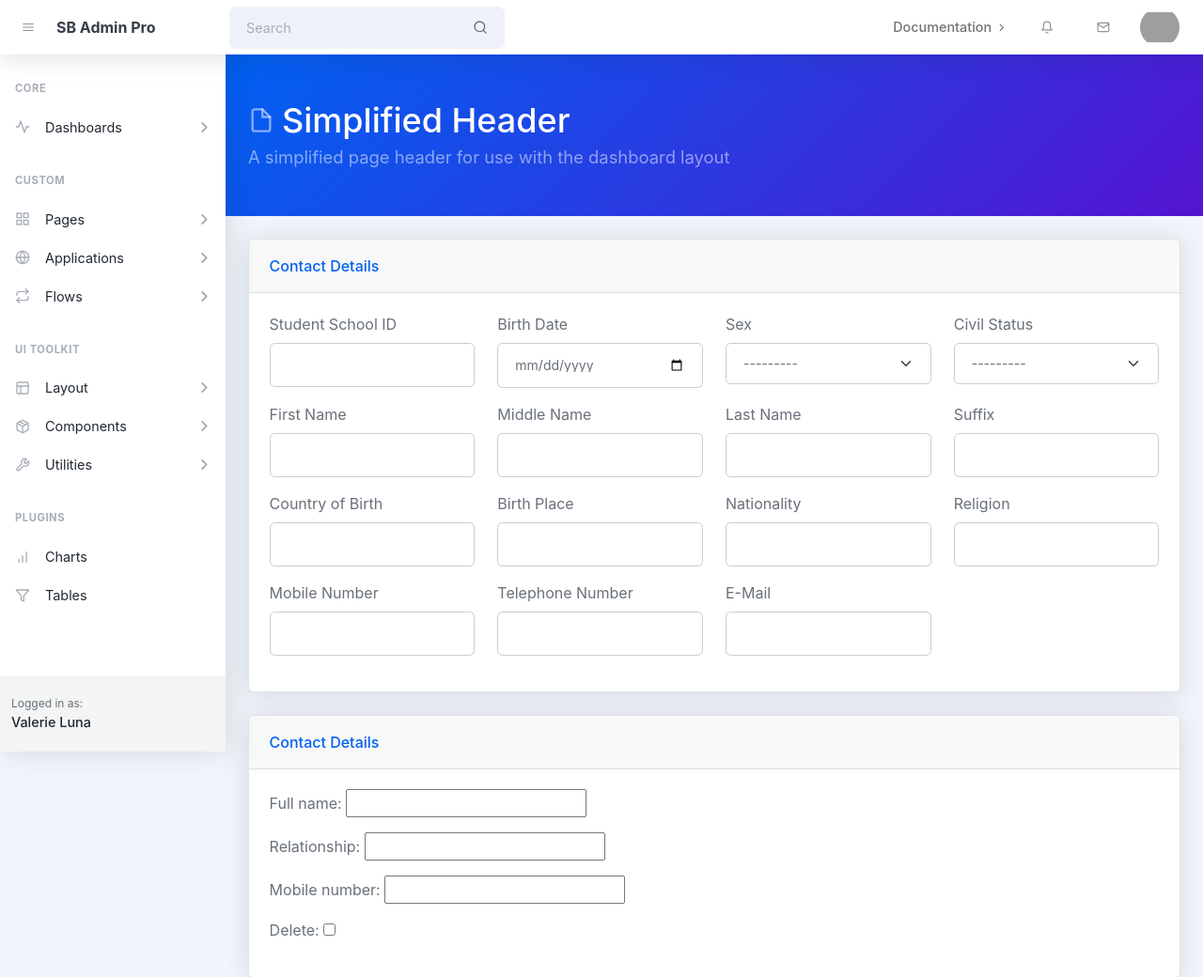
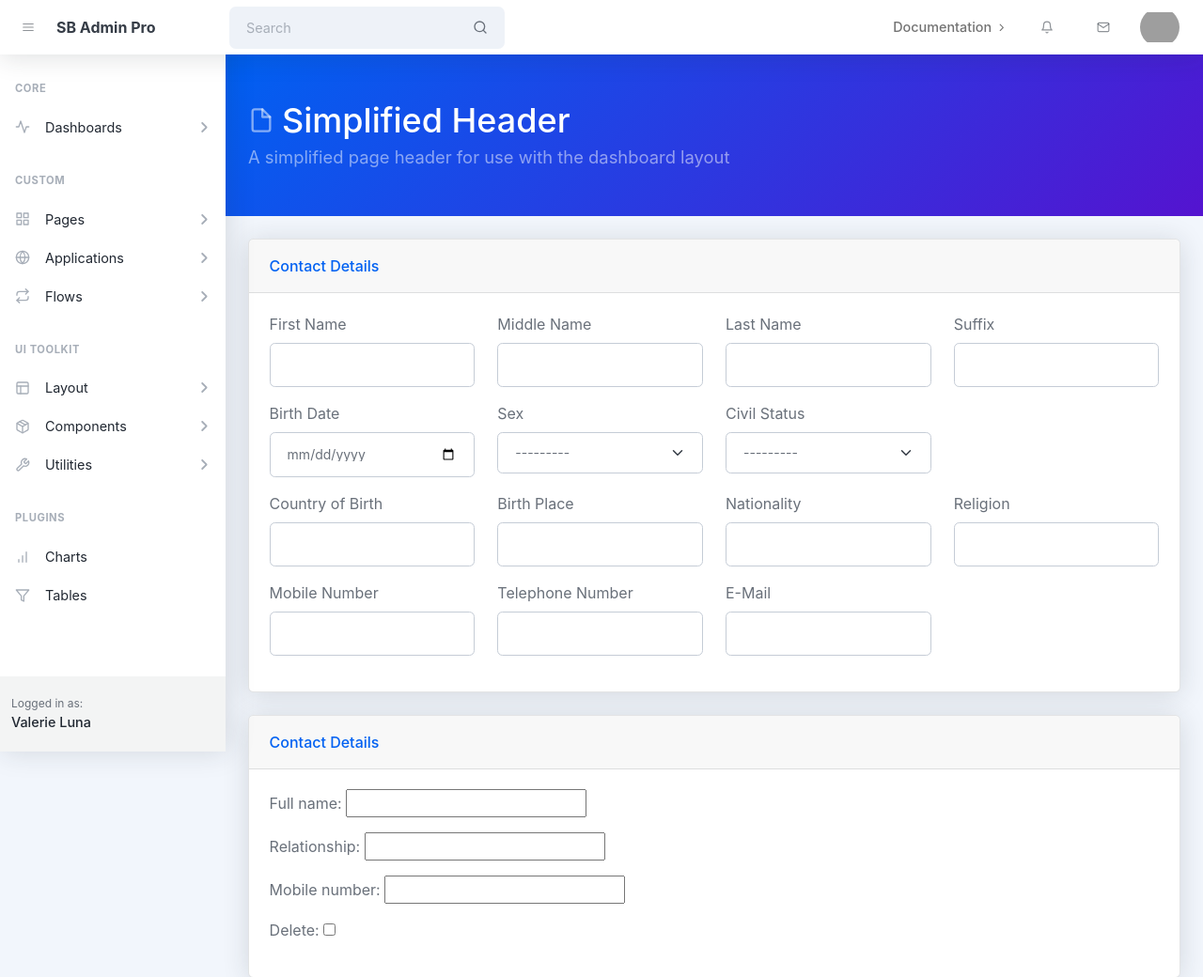
Before and after one commit to remotelyprogrammer/school-sys, a Django app: page /student/create/ in a window 1280 px wide. Shown: the top 1040 px of the page at 94% size. Run offline with Django 5.2, Linux system fonts and the light colour scheme; some libraries are stand-ins or nearby versions; some web fonts are replaced; grey boxes are pictures that could not be loaded.

Commit message:
removed std_sch_id in forms as mandatory, made it as integer autoincrement

```diff
--- a/student/forms.py
+++ b/student/forms.py
@@ -5,7 +5,7 @@ from .models import Student, Contact, Address
 class StudentForm(forms.ModelForm):
     class Meta:
         model = Student
-        fields = ['std_sch_id', 'first_name', 'middle_name', 'last_name', 'suffix', 'birth_date', 'nationality', 'civil_status', 'sex', 'religion', 'mobile_number', 'telephone_number', 'personal_email']
+        fields = ['middle_name', 'last_name', 'suffix', 'birth_date', 'nationality', 'civil_status', 'sex', 'religion', 'mobile_number', 'telephone_number', 'personal_email']
 
 
 class ContactForm(forms.ModelForm):
--- a/student/models.py
+++ b/student/models.py
@@ -1,9 +1,10 @@
 from django.db import models
 from django.contrib.auth.models import User
+from django.db.models import Max, Q
 
 
 class Student(models.Model):
-    std_sch_id = models.CharField(max_length=50)
+    std_sch_id = models.AutoField(primary_key=True)
     first_name = models.CharField(max_length=100)
     middle_name = models.CharField(max_length=100)
     last_name = models.CharField(max_length=100)
@@ -42,6 +43,7 @@ class Student(models.Model):
     def __str__(self):
         return f"{self.last_name}, {self.first_name} {self.middle_name}"
 
+
 class Address(models.Model):
     student = models.OneToOneField(Student, on_delete=models.CASCADE)
     province = models.CharField(max_length=100)
--- a/student/templates/student/create-student.html
+++ b/student/templates/student/create-student.html
@@ -9,12 +9,36 @@
 <div class="card mb-4">
     <div class="card-header">Contact Details</div>
     <div class="card-body">
+
         <div class="row">
             <div class="mb-3 col-3">
-                <label for="id_std_sch_id" class="form-label">Student School ID</label>
-                <input type="text" class="form-control" id="id_std_sch_id" name="std_sch_id" value="{{ form.std_sch_id.value|default_if_none:'' }}">
-                {{ form.std_sch_id.errors }}
+                <label for="id_first_name" class="form-label">First Name</label>
+                <input type="text" class="form-control" id="id_first_name" name="first_name" value="{{ form.first_name.value|default_if_none:'' }}">
+                {{ form.first_name.errors }}
             </div>
+
+            <div class="mb-3 col-3">
+                <label for="id_middle_name" class="form-label">Middle Name</label>
+                <input type="text" class="form-control" id="id_middle_name" name="middle_name" value="{{ form.middle_name.value|default_if_none:'' }}">
+                {{ form.middle_name.errors }}
+            </div>
+
+            <div class="mb-3 col-3">
+                <label for="id_last_name" class="form-label">Last Name</label>
+                <input type="text" class="form-control" id="id_last_name" name="last_name" value="{{ form.last_name.value|default_if_none:'' }}">
+                {{ form.last_name.errors }}
+            </div>
+
+            <div class="mb-3 col-3">
+                <label for="id_suffix" class="form-label">Suffix</label>
+                <input type="text" class="form-control" id="id_suffix" name="last_name" value="{{ form.suffix.value|default_if_none:'' }}">
+                {{ form.suffix.errors }}
+            </div>
+
+
+        </div>
+
+        <div class="row">
 
             <div class="mb-3 col-3">
                 <label for="id_birth_date" class="form-label">Birth Date</label>
@@ -41,34 +65,6 @@
                 </select>
                 {{ form.civil_status.errors }}
                 </div>
-
-        </div>
-
-        <div class="row">
-            <div class="mb-3 col-3">
-                <label for="id_first_name" class="form-label">First Name</label>
-                <input type="text" class="form-control" id="id_first_name" name="first_name" value="{{ form.first_name.value|default_if_none:'' }}">
-                {{ form.first_name.errors }}
-            </div>
-
-            <div class="mb-3 col-3">
-                <label for="id_middle_name" class="form-label">Middle Name</label>
-                <input type="text" class="form-control" id="id_middle_name" name="middle_name" value="{{ form.middle_name.value|default_if_none:'' }}">
-                {{ form.middle_name.errors }}
-            </div>
-
-            <div class="mb-3 col-3">
-                <label for="id_last_name" class="form-label">Last Name</label>
-                <input type="text" class="form-control" id="id_last_name" name="last_name" value="{{ form.last_name.value|default_if_none:'' }}">
-                {{ form.last_name.errors }}
-            </div>
-
-            <div class="mb-3 col-3">
-                <label for="id_suffix" class="form-label">Suffix</label>
-                <input type="text" class="form-control" id="id_suffix" name="last_name" value="{{ form.suffix.value|default_if_none:'' }}">
-                {{ form.suffix.errors }}
-            </div>
-
 
         </div>
 
```
Also changed, not shown: student/migrations/0003_alter_student_std_sch_id.py (added), student/migrations/0004_remove_student_id_alter_student_std_sch_id.py (added).
